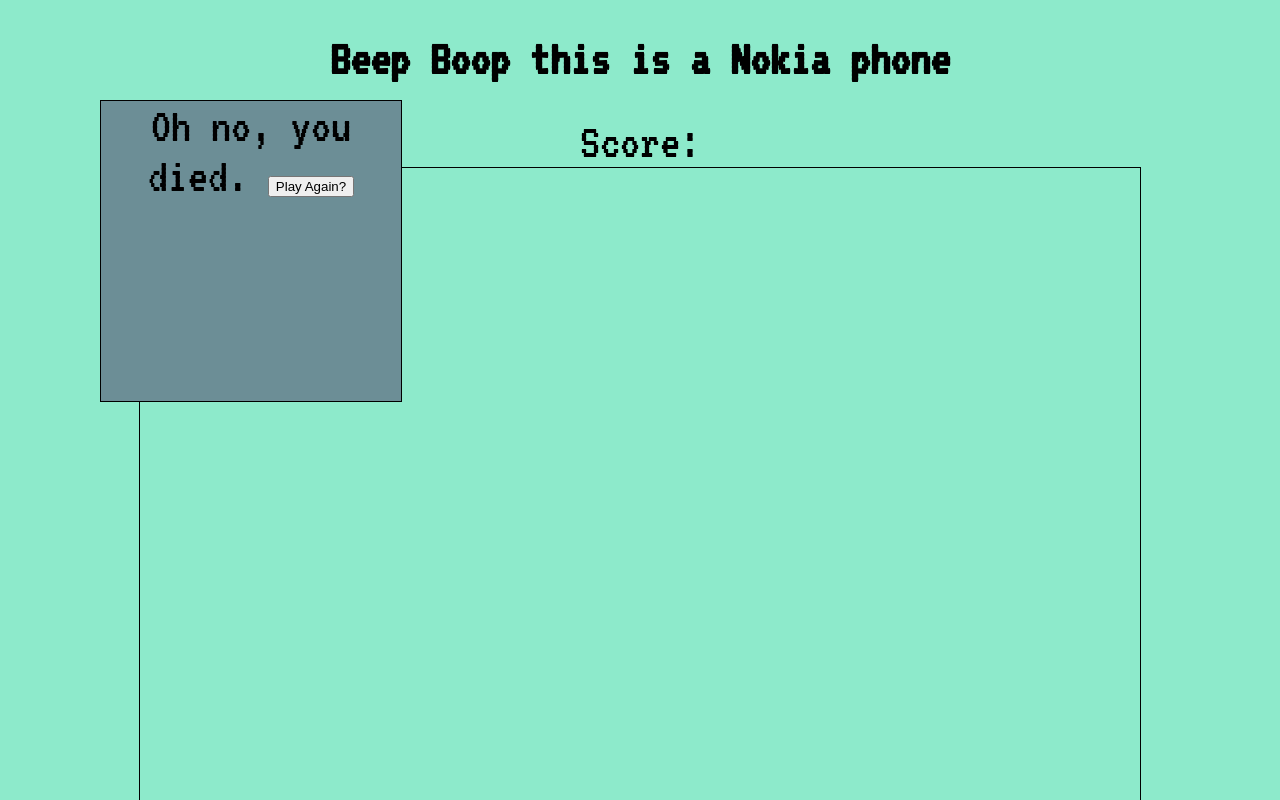
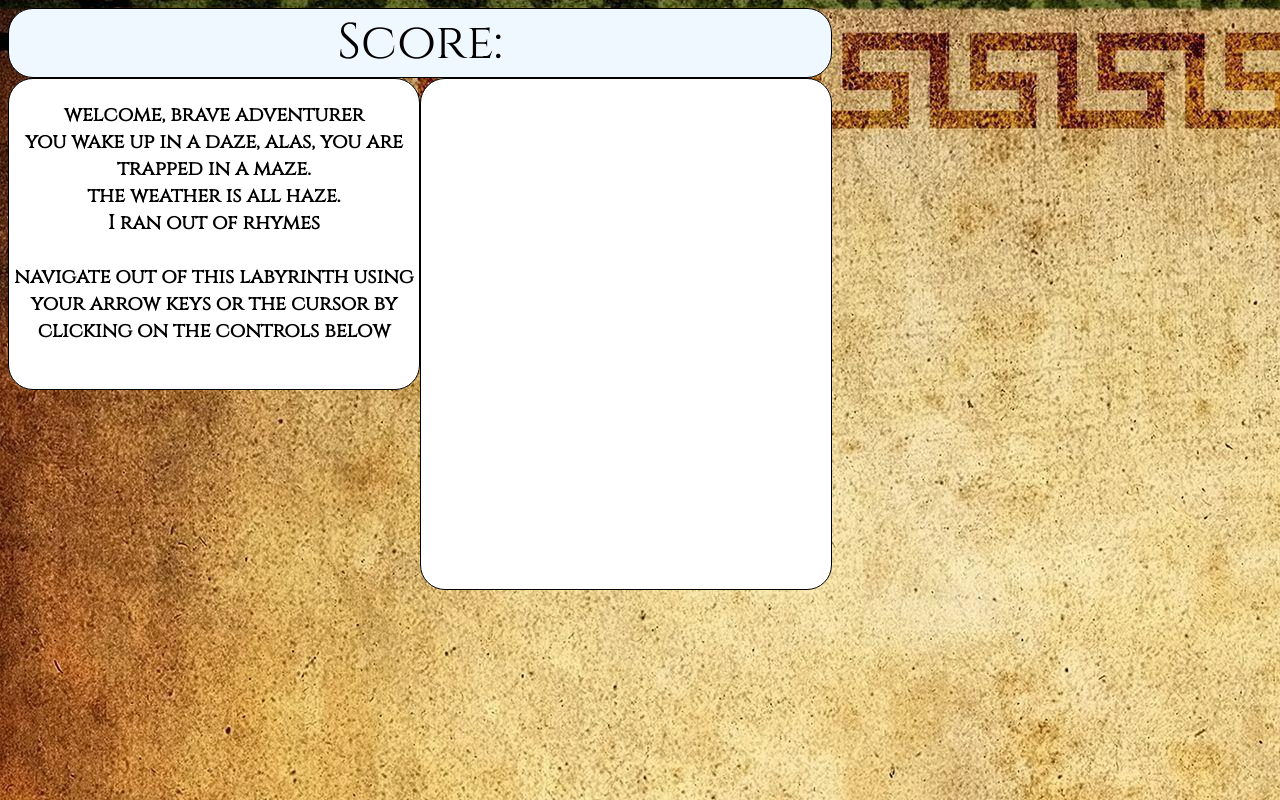
Before and after one commit to branyzp/mazeRunner, a plain HTML site: page mazeGame.html in a window 1280 px wide. Shown: the top 800 px of the page. Drawn offline with Linux system fonts and the light colour scheme.

Commit message:
smol update

```diff
--- a/mazeGame.html
+++ b/mazeGame.html
@@ -5,19 +5,30 @@
     <title>maze runner - powered by JavaScript</title>
     <link rel="preconnect" href="https://fonts.googleapis.com">
     <link rel="preconnect" href="https://fonts.gstatic.com" crossorigin>
-    <link href="https://fonts.googleapis.com/css2?family=VT323&display=swap" rel="stylesheet">
+    <link href="https://fonts.googleapis.com/css2?family=Cinzel&display=swap" rel="stylesheet">
     <link rel="stylesheet" href="styles.css">
     <link rel="shortcut icon" href="images/snek_favicon.ico">
 </head>
-<body>
-    <h1 class="mazeText">Beep Boop this is a Nokia phone</h1>
+<body class = maze-game-page>
+
     <div class="displayScore">Score: </div>
-    <div class="gameBoard"></div>
-    <div class="playAgainPopup"> Oh no, you died.
-        <button id="playAgainBtn">Play Again?</button>
+
+    <!-- Instructions, Game canvas and controls using flexbox-->
+    <div class="flex-container">
+        <div class="instructions">
+            <h2>welcome, brave adventurer <br>
+                you wake up in a daze, alas, you are trapped in a maze. <br>
+                the weather is all haze. <br>
+                I ran out of rhymes <br>
+                <br>
+                navigate out of this labyrinth using your arrow keys or the cursor by clicking on the controls below
+            </h2>
+        </div>
+        <div class="gameBoard"></div>
     </div>
 
 
-    <script src="snekgame.js"></script> <!-- This enables JavaScript to work on the website. -->
+
+    <script src="mazeGame.js"></script> <!-- This enables JavaScript to work on the website. -->
 </body>
 </html>
--- a/styles.css
+++ b/styles.css
@@ -3,57 +3,81 @@
     background-color: rgb(141, 234, 203);
 }
 
+
 h1{
-    font-family: 'VT323', sans-serif;
+    font-family: 'Cinzel', serif;
     color: black;
+    border-radius: 25px;
+    background-color: white;
     text-align: center;
+    width: 35%;
+    border: 4px solid black;
+}
+
+h2{
+    font-family: 'Cinzel', serif;
+    font-size: 20px;
 }
 
 
 /************************** CLASS SELECTORS ****************************/
-.gameBoard{
-    margin: 0 auto;
-    display: flex;
-    flex-wrap: wrap;
-    width: 1000px;
-    height: 1000px;
-    border: 1px solid black;
-}
-
-.displayScore{
-    font-family: 'VT323', sans-serif;
-    font-size: 50px;
+.welcome{
     text-align: center;
 }
 
-.playAgainPopup{
-    background: rgb(108, 142, 150);
+.flex-container{
+    display: flex;
+
+}
+
+.instructions{
+    display: inline-block;
+    border: 1px solid black;
+    background-color: white;
+    border-radius: 25px;
     width: 300px;
     height: 300px;
-    position: fixed;
-    top: 100px;
-    left: 100px;
-    display: flex;
-    justify-content: center;
-    align-items: center;
+    padding: 5px;
+    flex: 1;
+}
+.gameBoard{
+    margin: 0 auto;
+    width: 500px;
+    height: 500px;
     border: 1px solid black;
-    font-family: 'VT323', sans-serif;
+    background-color: white;
+    display: inline-block;
+    border-radius: 25px;
+    padding: 5px;
+    flex: 1;
+}
+
+
+
+.displayScore{
+    font-family: 'Cinzel', serif;
+    font-size: 50px;
     text-align: center;
-    font-size: 50px;
-    display: block;
+    position: static;
+    background-color: aliceblue;
+    border: 1px solid black;
+    border-radius: 25px;
 }
 
 .mazeText{
     font-size: 50px;
+    display: inline-block;
 }
 
 /************************** ID SELECTORS ******************************/
-#hello-msg{
-    font-size:400%;
-}
-
-#welcome-msg {
-    font-size: 400%;
+#hello-msg, #welcome-msg{
+    font-size:200%;
+    font-family: 'Cinzel', serif;
+    border: none;
+    background-color: rgb(141, 234, 203);
+    display: block;
+    text-align: center;
+    margin: 0px auto;
 }
 #nokia{
     display: block;
@@ -61,3 +85,9 @@
     margin-right: auto;
     width: 70%;
 }
+
+.maze-game-page{
+    background-image: url(images/papyrus-bg.jpg);
+    display: inline-block;
+    text-align: center;
+}
```
Also changed, not shown: index.html (+1 -1 lines), images/papyrus-bg.jpg (added), 1 other file.
